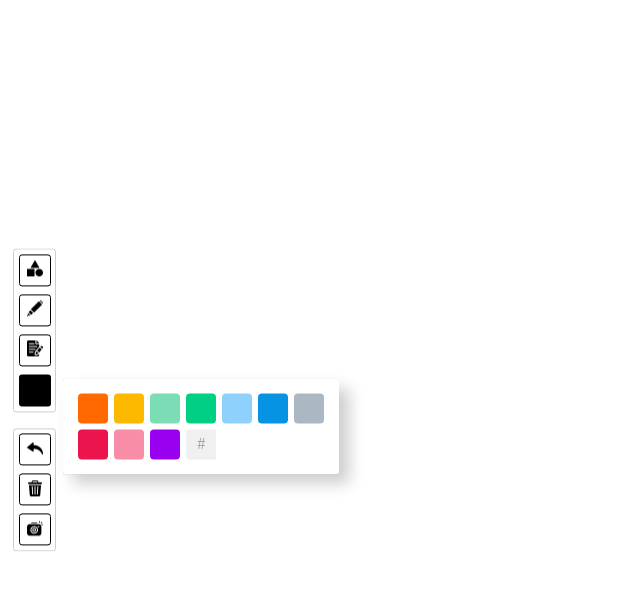
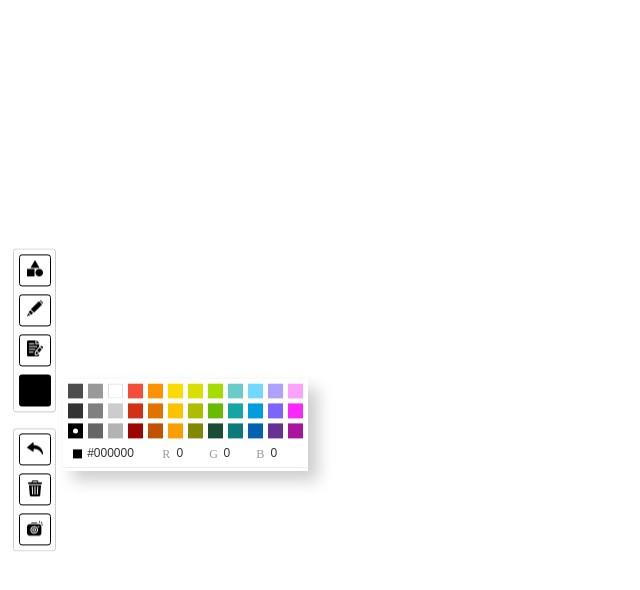
Before and after one commit to Bigboss288/WhiteBoard, a Next.js app: page / in a window 1280 px wide. Both pictures are taken after a click on the button 34 px from the left and 390 px from the top of the page. Shown: the top 590 px of the page, without its empty margins (0-640 px from the left). Built offline with nearby package versions, Linux system fonts and the light colour scheme.

Commit message:
color picker changed and increase line width for pen

```diff
--- a/src/component/canvas/Canvas.tsx
+++ b/src/component/canvas/Canvas.tsx
@@ -187,7 +187,7 @@ const createElement = (
             x2: x2,
             y2: y2,
             strokeStyle: color,
-            lineWidth: 1,
+            lineWidth: 2,
             isPen: true,
             path
         } as Line
--- a/src/component/panel/Panel.tsx
+++ b/src/component/panel/Panel.tsx
@@ -2,7 +2,7 @@
 
 import React, { useEffect, useState } from 'react'
 import './panel.css'
-import { TwitterPicker } from 'react-color';
+import { CompactPicker } from 'react-color';
 import { ImageSrcType, imgSrc } from '@/data'
 
 interface PanelProps {
@@ -70,7 +70,7 @@ const Panel: React.FC<PanelProps> = ({set_color, set_element, open_note, undo, c
                 {
                     colortoggle &&
                     <div className='color-wrap'>
-                        <TwitterPicker color={color} onChange={color => selectColor(color.hex)}/>
+                        <CompactPicker color={color} onChange={color => selectColor(color.hex)}/>
                     </div>
                 }
             </div>
```
